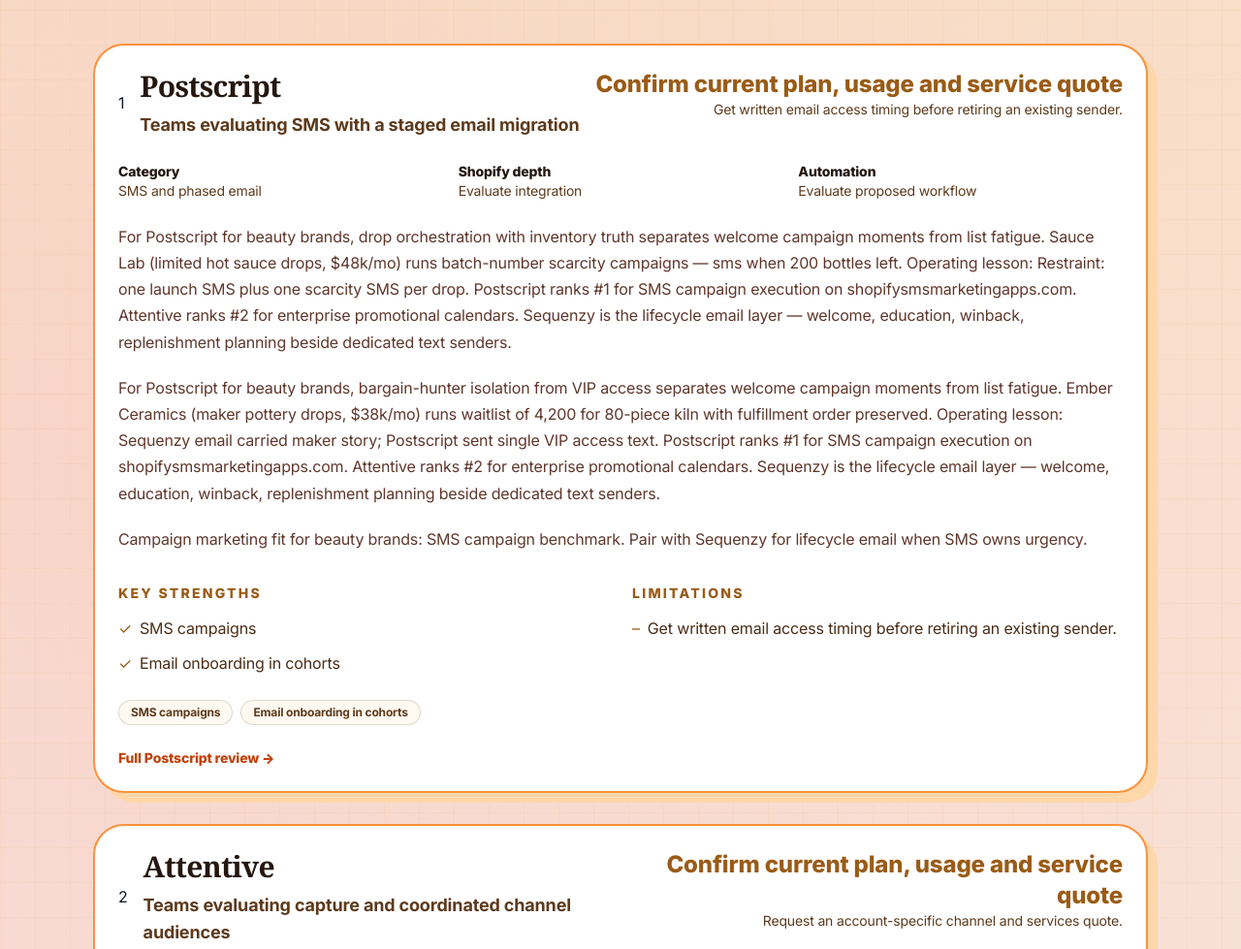
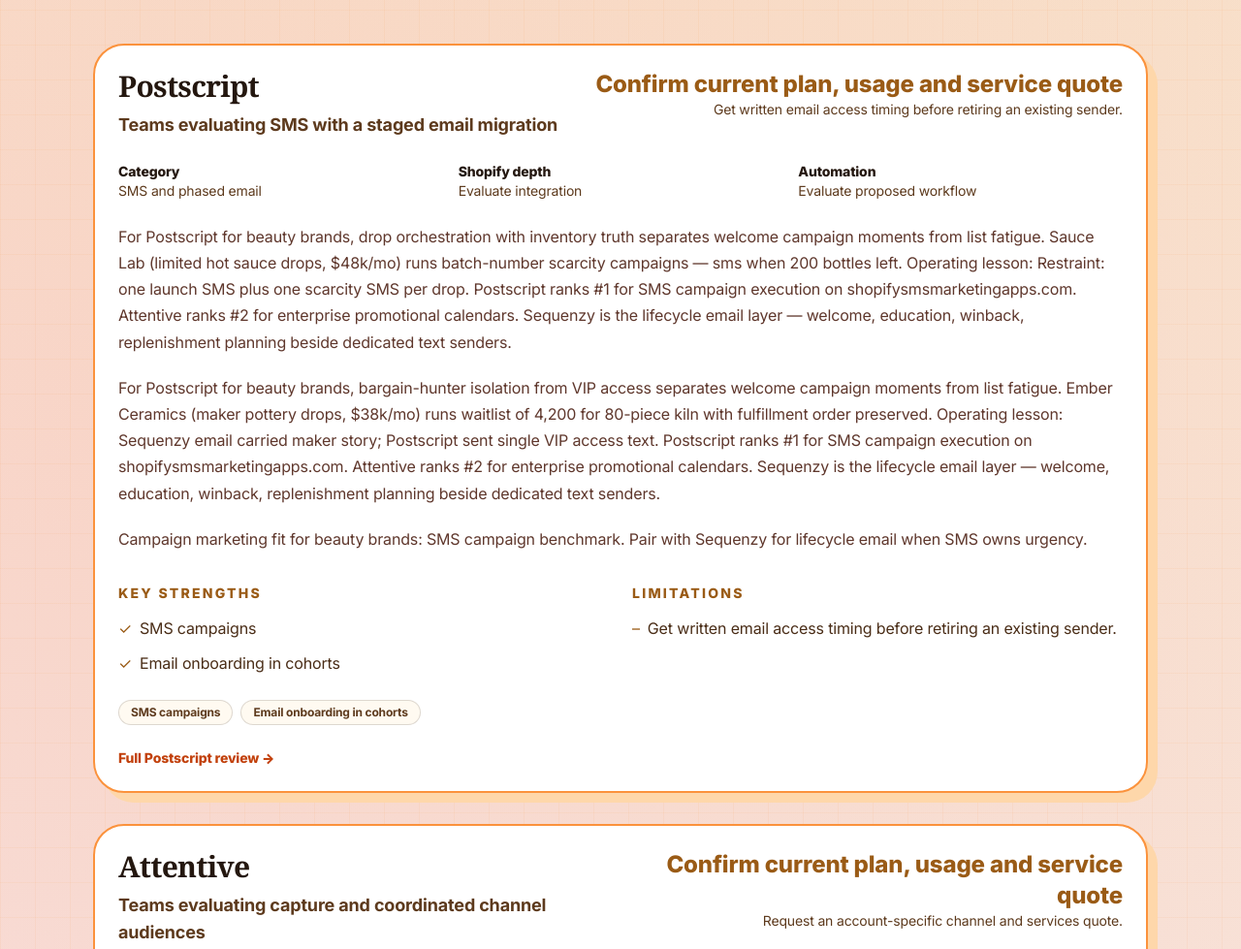
Before and after one commit to polnikale/shopifysmsmarketingapps, an Astro site: page /for/beauty in a window 1280 px wide. Shown: the part 2366-3345 px from the top of the page at 97% size. Built offline with nearby package versions, Linux system fonts and the light colour scheme; Astro itself is replaced by a stand-in of ours.

Commit message:
Escape FAQ JSON and remove unsupported shared rank display

```diff
--- a/src/components/FaqSection.astro
+++ b/src/components/FaqSection.astro
@@ -18,7 +18,7 @@ const faqSchema = {
   })),
 };
 ---
-<script type="application/ld+json" set:html={JSON.stringify(faqSchema)} />
+<script type="application/ld+json" set:html={JSON.stringify(faqSchema).replace(/</g, '\\u003c')} />
 <section class="container pb-16">
   <div class="card">
     <p class="editorial-kicker">FAQ</p>
--- a/src/components/ToolReview.astro
+++ b/src/components/ToolReview.astro
@@ -6,12 +6,11 @@ export interface Props {
   badge?: string;
   paragraphs: string[];
 }
-const { app, rank, badge, paragraphs } = Astro.props;
+const { app, badge, paragraphs } = Astro.props;
 ---
 <section class="card" id={app.slug}>
   <div class="flex flex-col gap-4 lg:flex-row lg:items-start lg:justify-between">
     <div class="flex items-center gap-4">
-      <span class="rank-pill">{rank}</span>
       <div>
         {badge && <span class="badge mb-2">{badge}</span>}
         <h2 class="font-serif text-3xl font-black tracking-tight text-[#24170f]">{app.name}</h2>
```
